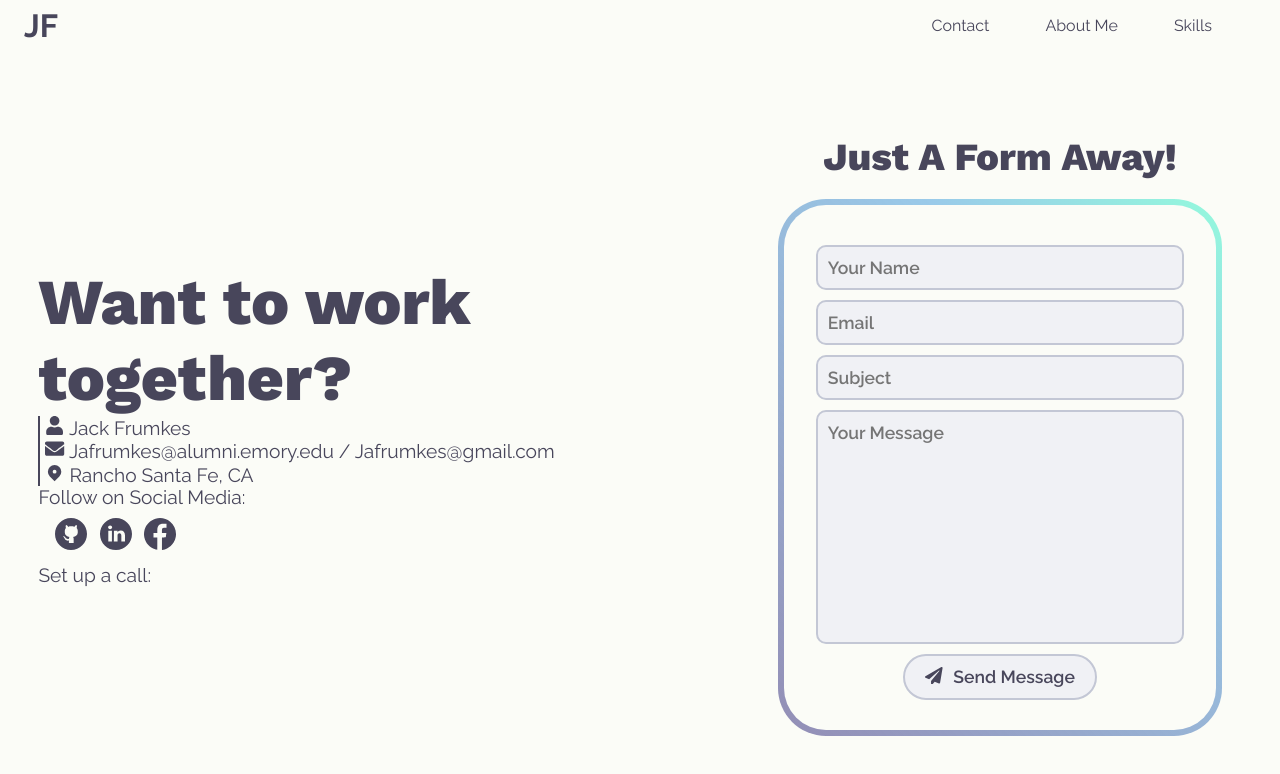
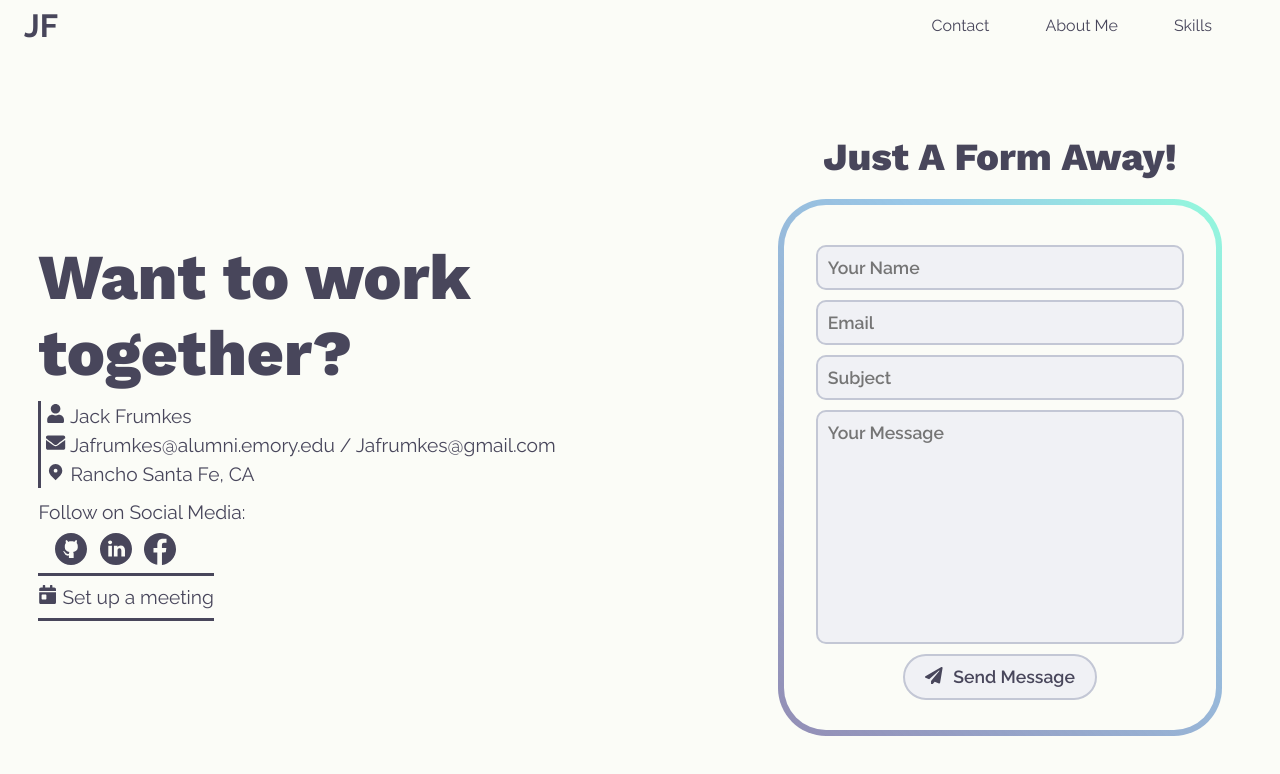
Before and after one commit to jfrumk/personal-website, a React (Create React App) app: page /contact in a window 1280 px wide. Shown: the top 774 px of the page. Built offline with nearby package versions, Linux system fonts and the light colour scheme.

Commit message:
design base contact page

```diff
--- a/src/components/Navbar.js
+++ b/src/components/Navbar.js
@@ -31,7 +31,6 @@ const Navbar = () => {
 
   const menuToggleHandler = () => {
     setMenuOpen((p) => !p);
-    console.log(`${menuOpen} ${size.width}`);
   };
   return (
     <header className={classes.header}>
--- a/src/styles/Contact.scss
+++ b/src/styles/Contact.scss
@@ -1,8 +1,12 @@
 @import "./variables";
 .contactFullWrapper {
   display: flex;
-  height: 100vh;
+  flex-direction: column-reverse;
   padding: calc($header-height + 5%) 3% 5% 3%;
+  @include respond-to("mobile-large"){
+    height: 100vh;
+    flex-direction: row;
+  }
   & > .contactFormContainer {
     @include respond-to("mobile-large") {
       width: 40vw;
@@ -29,11 +33,15 @@
           border-box;
       border: 6px solid transparent;
       flex-grow: 1;
-
+      display: flex;
+      align-items: center;
+      justify-content: center;
+      height: clamp(10rem, 100vh, 30rem);
       width: calc(100% - 40px);
     }
   }
   & > .infoContactContainer {
+    min-height: 30rem;
     display: flex;
     margin: $header-height 0;
     justify-content: center;
@@ -45,5 +53,18 @@
     list-style: none;
     padding-inline-start: 0;
     font-size: clamp(1rem , 1.5vw ,1.2rem);
+    >li{
+      padding: 3px 0;
+      .meetingLink{
+        color: $dark;
+        text-decoration: none;
+        padding: 10px 0;
+        border-top: 3px solid $dark;
+        border-bottom: 3px solid $dark;
+      }
+    }
+    > div{
+      margin: 10px 0;
+    }
   }
 }
--- a/src/styles/basicContactInfo.scss
+++ b/src/styles/basicContactInfo.scss
@@ -1,5 +1,8 @@
 @import "./variables";
 .basicContactInfo{
-    border-left: $dark solid 2px;
+    border-left: $dark solid 3px;
     padding-left: 5px;
+    >li{
+        padding: 3px 0;
+      }
 }
--- a/src/views/Contact.js
+++ b/src/views/Contact.js
@@ -2,6 +2,7 @@ import React from "react";
 import ContactForm from "../components/ContactForm";
 import BasicContactInfo from "../components/BasicContactInfo";
 import SocialMediaButtons from "../components/SocialMediaButtons";
+import { FaCalendarDay } from "@react-icons/all-files/fa/FaCalendarDay";
 import "../styles/Contact.scss";
 const Contact = () => {
   return (
@@ -14,7 +15,16 @@ const Contact = () => {
             Follow on Social Media:
             <SocialMediaButtons />
           </li>
-          <li>Set up a call:</li>
+          <li>
+            <a
+              className="meetingLink"
+              href="https://calendly.com/jafrumkes/30min"
+              target="_blank"
+              rel="noopener noreferrer"
+            >
+              <FaCalendarDay /> Set up a meeting
+            </a>
+          </li>
         </ul>
       </div>
       <div className="contactFormContainer">
```
